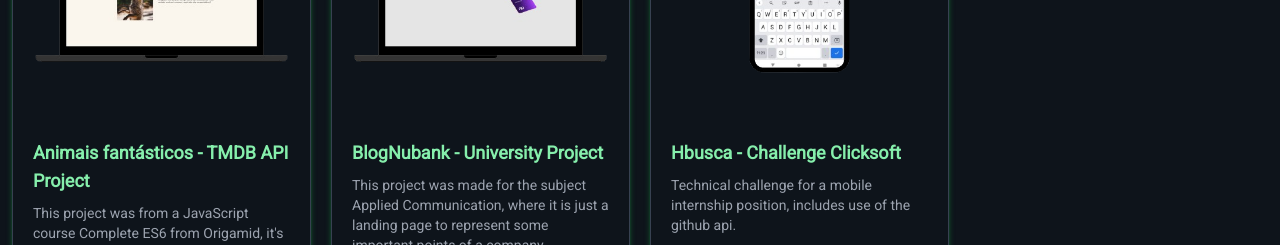
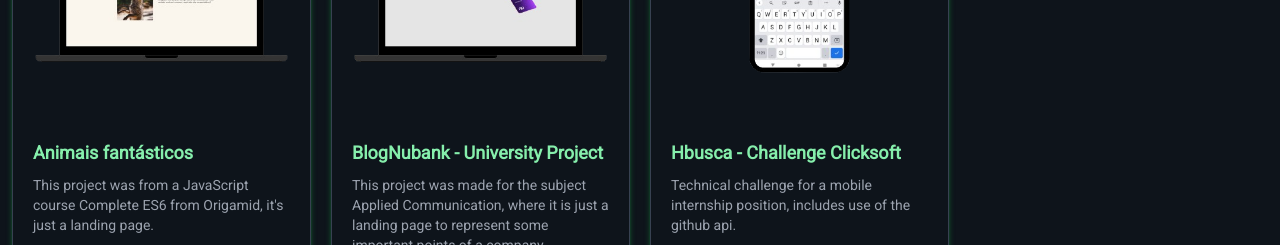
Before and after one commit to Ramonlirani/portfolio, a Next.js app: page / in a window 1280 px wide. Shown: the part 3600-3845 px from the top of the page. Built offline with nearby package versions, Linux system fonts and the light colour scheme.

Commit message:
fix: description project

```diff
--- a/src/mocks/projects.js
+++ b/src/mocks/projects.js
@@ -122,7 +122,7 @@ export const PROJECTS = [
    },
    {
       imgSrc: animaisfantasticos,
-      title: "Animais fantásticos - TMDB API Project",
+      title: "Animais fantásticos",
       techIcons: [
          getSkillByLabel(FRONTEND_SKILLS, "HTML"),
          getSkillByLabel(FRONTEND_SKILLS, "CSS"),
```
